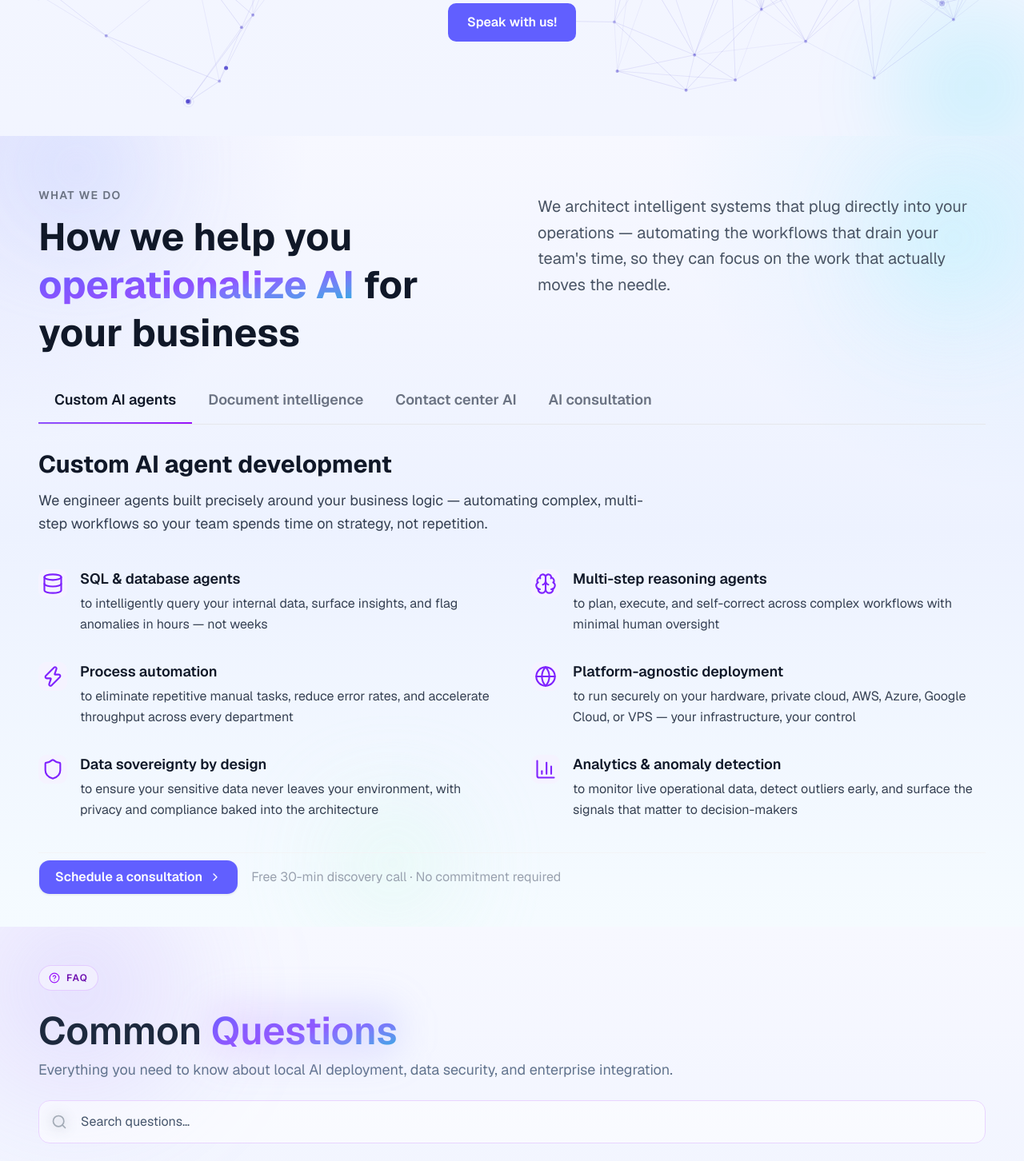
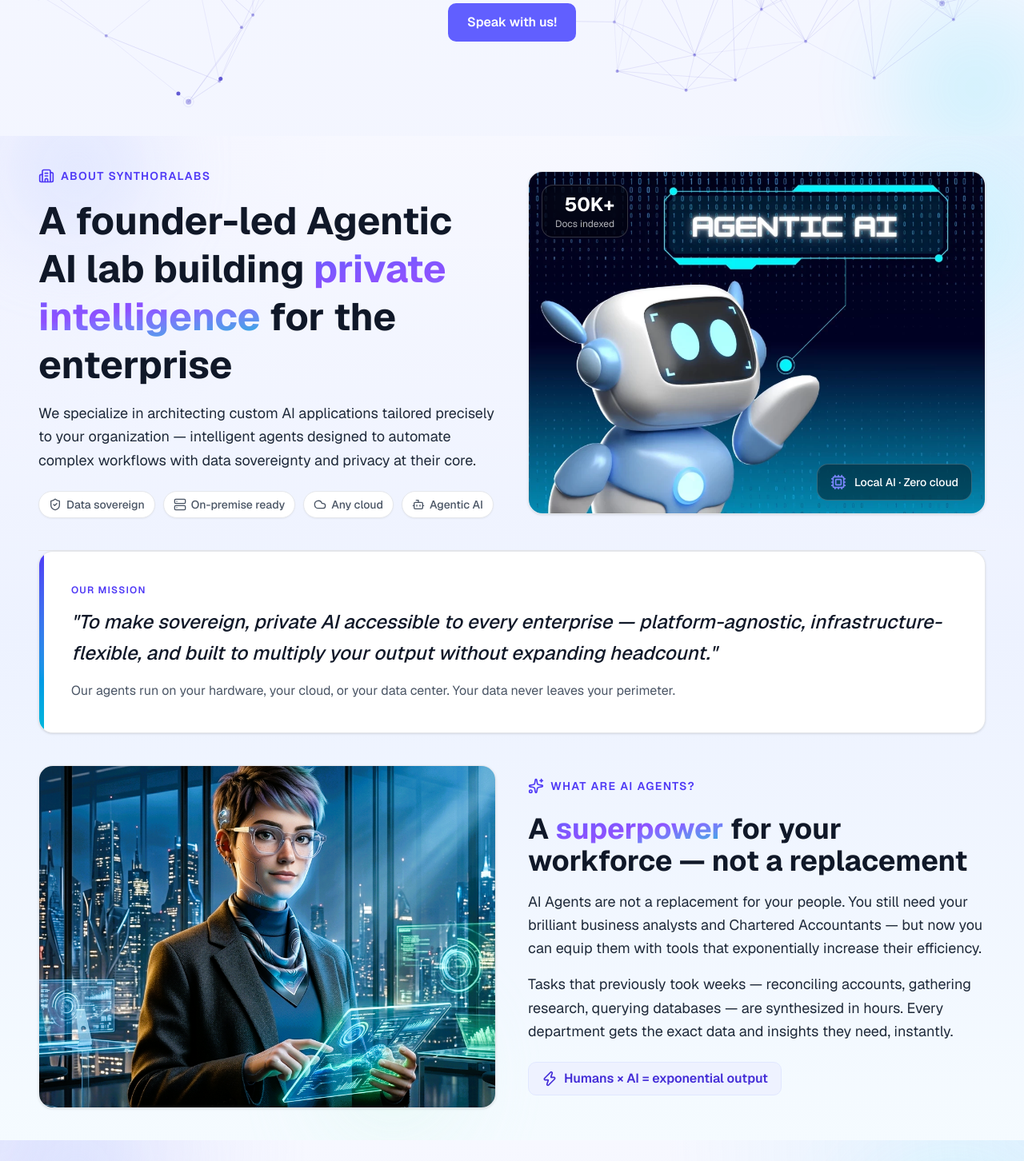
Before and after one commit to Amitkumar458/SynthoraLabs, a Next.js app: page / in a window 1280 px wide. Shown: the part 580-2032 px from the top of the page at 80% size. Built offline with nearby package versions, Linux system fonts and the light colour scheme.

Commit message:
feat(ui): implement AboutUs section\n\nCreated new AboutUs component with custom UI and functionality

```diff
--- a/app/page.tsx
+++ b/app/page.tsx
@@ -3,6 +3,7 @@
 import { useState } from 'react'
 import FAQSection from '@/components/ui/Home/FAQSection'
 import Hero from '@/components/ui/Home/Hero'
+import AboutUs from '@/components/ui/Home/AboutUs'
 import WhatWeDo from '@/components/ui/Home/WhatWeDo'
 import Footer from '@/components/ui/shared/Footer'
 import Navbar from '@/components/ui/shared/Navbar'
@@ -15,6 +16,7 @@ export default function Home() {
     <main className="min-h-screen bg-[linear-gradient(180deg,#f7f8ff_0%,#edf2ff_45%,#f5fbff_100%)]">
       <Navbar onContactClick={() => setIsContactUsOpen(true)} />
       <Hero onContactClick={() => setIsContactUsOpen(true)} />
+      <AboutUs />
       <WhatWeDo onContactClick={() => setIsContactUsOpen(true)} />
       <FAQSection onContactClick={() => setIsContactUsOpen(true)}/>
       <Footer />
--- /dev/null
+++ b/components/ui/Home/AboutUs.tsx
@@ -0,0 +1,165 @@
+"use client";
+
+import { useState, useEffect, useRef } from "react";
+import {
+  Building2,
+  ShieldCheck,
+  Server,
+  Cloud,
+  Bot,
+  Cpu,
+  Sparkles,
+  Brain,
+  Zap,
+} from "lucide-react";
+
+function useInView(threshold = 0.15) {
+  const ref = useRef<HTMLDivElement>(null);
+  const [inView, setInView] = useState(false);
+  useEffect(() => {
+    const el = ref.current;
+    if (!el) return;
+    const obs = new IntersectionObserver(
+      ([entry]) => {
+        if (entry.isIntersecting) setInView(true);
+      },
+      { threshold }
+    );
+    obs.observe(el);
+    return () => obs.disconnect();
+  }, [threshold]);
+  return { ref, inView };
+}
+
+export default function AboutUs() {
+  const { ref: heroRef, inView: heroInView } = useInView();
+  const { ref: missionRef, inView: missionInView } = useInView();
+  const { ref: agentsRef, inView: agentsInView } = useInView();
+
+  return (
+    <section id="about" className="relative isolate overflow-hidden w-full py-0 px-4 sm:px-6 lg:px-12">
+      <div className="pointer-events-none absolute inset-0 -z-10 overflow-hidden">
+        <div className="absolute inset-0 bg-[radial-gradient(circle_at_top_left,rgba(129,140,248,0.04),transparent_24%),radial-gradient(circle_at_top_right,rgba(56,189,248,0.11),transparent_28%),linear-gradient(180deg,rgba(247,248,255,0.98),rgba(237,242,255,0.95),rgba(245,251,255,0.98))]" />
+        <div className="absolute -top-8 left-6 h-36 w-36 rounded-full bg-indigo-200/70 blur-3xl animate-[pulse_7s_ease-in-out_infinite]" />
+        <div className="absolute right-0 top-10 h-44 w-44 rounded-full bg-cyan-200/60 blur-3xl animate-[pulse_9s_ease-in-out_infinite]" />
+        <div className="absolute bottom-4 left-1/3 h-32 w-32 rounded-full bg-emerald-100/65 blur-3xl animate-[pulse_8s_ease-in-out_infinite]" />
+      </div>
+      <div className="max-w-7xl mx-auto">
+        <div
+          ref={heroRef}
+          className={`grid grid-cols-1 lg:grid-cols-2 gap-10 items-center py-10 transition-all duration-700 ease-out ${heroInView ? "opacity-100 translate-y-0" : "opacity-0 translate-y-8"
+            }`}
+        >
+          <div className="flex flex-col">
+            <div className="inline-flex items-center gap-2 text-sm font-semibold tracking-widest text-indigo-600 uppercase mb-4">
+              <Building2 size={20} />
+              About synthoralabs
+            </div>
+            <h2 className="text-3xl sm:text-4xl lg:text-5xl font-bold text-gray-900 leading-tight mb-4">
+              A founder-led Agentic AI lab building{" "}
+              <span className="bg-gradient-to-br from-indigo-500 via-violet-500 to-cyan-500 bg-clip-text text-transparent">private intelligence</span>{" "}
+              for the enterprise
+            </h2>
+            <p className="text-lg text-gray-800 leading-relaxed mb-6">
+              We specialize in architecting custom AI applications tailored precisely to your organization — intelligent agents designed to automate complex workflows with data sovereignty and privacy at their core.
+            </p>
+            <div className="flex flex-wrap gap-2.5">
+              <span className="inline-flex items-center gap-1.5 text-sm font-medium px-3 py-1.5 rounded-full border border-gray-200 bg-white text-gray-600 shadow-xs">
+                <ShieldCheck size={16} /> Data sovereign
+              </span>
+              <span className="inline-flex items-center gap-1.5 text-sm font-medium px-3 py-1.5 rounded-full border border-gray-200 bg-white text-gray-600 shadow-xs">
+                <Server size={16} /> On-premise ready
+              </span>
+              <span className="inline-flex items-center gap-1.5 text-sm font-medium px-3 py-1.5 rounded-full border border-gray-200 bg-white text-gray-600 shadow-xs">
+                <Cloud size={16} /> Any cloud
+              </span>
+              <span className="inline-flex items-center gap-1.5 text-sm font-medium px-3 py-1.5 rounded-full border border-gray-200 bg-white text-gray-600 shadow-xs">
+                <Bot size={16} /> Agentic AI
+              </span>
+            </div>
+          </div>
+
+          <div className="relative rounded-2xl overflow-hidden aspect-video lg:aspect-[4/3] border border-gray-200 shadow-sm group">
+            <img
+              src="/images/aboutus.png"
+              alt="Neural Network Concept"
+              className="w-full h-full object-cover transition-transform duration-700 group-hover:scale-105"
+              onError={(e) => {
+                (e.target as HTMLImageElement).src = "https://placehold.co/800x600/1a103a/a78bfa?text=About+Us+Hero+Image";
+              }}
+            />
+
+            <div className="absolute top-4 left-4 bg-black/40 backdrop-blur-md border border-white/20 rounded-xl px-4 py-2 text-right">
+              <div className="text-2xl font-bold text-white">50K+</div>
+              <div className="text-xs text-white/70">Docs indexed</div>
+            </div>
+
+            <div className="absolute bottom-4 right-4 bg-black/40 backdrop-blur-md border border-white/20 rounded-xl px-4 py-3 flex items-center gap-2.5">
+              <Cpu className="text-indigo-400" size={20} />
+              <span className="text-sm font-medium text-white">Local AI · Zero cloud</span>
+            </div>
+          </div>
+        </div>
+
+        <hr className="border-gray-200" />
+
+        {/* ── MISSION ── */}
+        <div
+          ref={missionRef}
+          className={`relative overflow-hidden rounded-2xl bg-white border border-gray-200 p-8 sm:p-10 shadow-sm transition-all duration-700 ease-out ${missionInView ? "opacity-100 translate-y-0" : "opacity-0 translate-y-8"
+            }`}
+        >
+          <div className="absolute top-0 left-0 w-1.5 h-full bg-gradient-to-b from-indigo-600 to-cyan-500" />
+          <div className="text-xs font-semibold tracking-widest text-indigo-600 uppercase mb-3">Our mission</div>
+          <div className="text-xl sm:text-2xl font-medium text-gray-900 leading-relaxed mb-4 italic">
+            "To make sovereign, private AI accessible to every enterprise — platform-agnostic, infrastructure-flexible, and built to multiply your output without expanding headcount."
+          </div>
+          <div className="text-md text-gray-600">
+            Our agents run on your hardware, your cloud, or your data center. Your data never leaves your perimeter.
+          </div>
+        </div>
+
+        {/* ── WHAT ARE AI AGENTS ── */}
+        <div
+          ref={agentsRef}
+          className={`grid grid-cols-1 lg:grid-cols-2 gap-10 items-center py-10 transition-all duration-700 ease-out ${agentsInView ? "opacity-100 translate-y-0" : "opacity-0 translate-y-8"
+            }`}
+        >
+          <div className="relative rounded-2xl overflow-hidden aspect-video lg:aspect-[4/3] border border-gray-200 shadow-sm group">
+            {/* Using dummy image as requested, user will place image in public/image */}
+            <img
+              src="/images/aboutsecond.png"
+              alt="Neural Network Concept"
+              className="w-full h-full object-cover transition-transform duration-700 group-hover:scale-105"
+              onError={(e) => {
+                (e.target as HTMLImageElement).src = "https://placehold.co/800x600/1a103a/a78bfa?text=About+Us+Hero+Image";
+              }}
+            />
+          </div>
+
+          <div className="order-1 lg:order-2 flex flex-col">
+            <div className="inline-flex items-center gap-2 text-sm font-semibold tracking-widest text-indigo-600 uppercase mb-6">
+              <Sparkles size={20} />
+              What are AI agents?
+            </div>
+            <h3 className="text-3xl sm:text-4xl lg:text-4xl font-bold text-gray-900 mb-4">
+              A <span className="bg-gradient-to-br from-indigo-500 via-violet-500 to-cyan-500 bg-clip-text text-transparent">superpower</span> for your workforce — not a replacement
+            </h3>
+            <p className="text-lg text-gray-800 leading-relaxed mb-4">
+              AI Agents are not a replacement for your people. You still need your brilliant business analysts and Chartered Accountants — but now you can equip them with tools that exponentially increase their efficiency.
+            </p>
+            <p className="text-lg text-gray-800 leading-relaxed mb-6">
+              Tasks that previously took weeks — reconciling accounts, gathering research, querying databases — are synthesized in hours. Every department gets the exact data and insights they need, instantly.
+            </p>
+            <div>
+              <span className="inline-flex items-center gap-2 px-4 py-2 rounded-lg bg-indigo-50 border border-indigo-100 text-indigo-700 textmd font-semibold">
+                <Zap size={20} />
+                Humans × AI = exponential output
+              </span>
+            </div>
+          </div>
+        </div>
+      </div>
+    </section>
+  );
+}
--- a/components/ui/Home/WhatWeDo.tsx
+++ b/components/ui/Home/WhatWeDo.tsx
@@ -221,7 +221,7 @@ function useInView(threshold = 0.15) {
   return { ref, inView };
 }
 
-export default function WhatWeDo({onContactClick}: { onContactClick: () => void }) {
+export default function WhatWeDo({ onContactClick }: { onContactClick: () => void }) {
   const [activeTab, setActiveTab] = useState(0);
   const [animating, setAnimating] = useState(false);
   const [displayTab, setDisplayTab] = useState(0);
@@ -243,7 +243,7 @@ export default function WhatWeDo({onContactClick}: { onContactClick: () => void
     <section
       id="services"
       ref={sectionRef}
-      className="relative isolate overflow-hidden w-full bg-[linear-gradient(180deg,#f7f8ff_0%,#edf2ff_45%,#f5fbff_100%)] pt-16 pb-10 px-4 sm:px-6 lg:px-12"
+      className="relative isolate overflow-hidden w-full bg-[linear-gradient(180deg,#f7f8ff_0%,#edf2ff_45%,#f5fbff_100%)] pt-12 pb-10 px-4 sm:px-6 lg:px-12"
     >
       <div className="pointer-events-none absolute inset-0 -z-10 overflow-hidden">
         <div className="absolute inset-0 bg-[radial-gradient(circle_at_top_left,rgba(129,140,248,0.14),transparent_24%),radial-gradient(circle_at_top_right,rgba(56,189,248,0.11),transparent_28%),linear-gradient(180deg,rgba(247,248,255,0.98),rgba(237,242,255,0.95),rgba(245,251,255,0.98))]" />
@@ -255,8 +255,7 @@ export default function WhatWeDo({onContactClick}: { onContactClick: () => void
 
         {/* Header */}
         <div
-          className={`flex flex-col lg:flex-row lg:items-start lg:gap-16 mb-6 transition-all duration-700 ease-out ${
-            inView ? "opacity-100 translate-y-0" : "opacity-0 translate-y-8"
+          className={`flex flex-col lg:flex-row lg:items-start lg:gap-16 mb-6 transition-all duration-700 ease-out ${inView ? "opacity-100 translate-y-0" : "opacity-0 translate-y-8"
             }`}
         >
           <div className="lg:w-1/2">
@@ -295,8 +294,7 @@ export default function WhatWeDo({onContactClick}: { onContactClick: () => void
                 <button
                   key={t.id}
                   onClick={() => handleTabChange(i)}
-                  className={`relative px-5 py-4 text-lg font-semibold whitespace-nowrap transition-colors duration-200 focus:outline-none ${
-                    activeTab === i
+                  className={`relative px-5 py-4 text-lg font-semibold whitespace-nowrap transition-colors duration-200 focus:outline-none ${activeTab === i
                     ? "text-gray-900"
                     : "text-gray-500 hover:text-gray-700"
                     }`}
@@ -305,8 +303,7 @@ export default function WhatWeDo({onContactClick}: { onContactClick: () => void
                   <span className="sm:hidden">{t.shortLabel}</span>
                   {/* Active underline */}
                   <span
-                    className={`absolute bottom-0 left-0 right-0 h-0.5 bg-gradient-to-r ${t.accent} transition-all duration-300 ${
-                      activeTab === i ? "opacity-100 scale-x-100" : "opacity-0 scale-x-0"
+                    className={`absolute bottom-0 left-0 right-0 h-0.5 bg-gradient-to-r ${t.accent} transition-all duration-300 ${activeTab === i ? "opacity-100 scale-x-100" : "opacity-0 scale-x-0"
                       } origin-left`}
                   />
                 </button>
@@ -316,8 +313,7 @@ export default function WhatWeDo({onContactClick}: { onContactClick: () => void
 
           {/* Tab content */}
           <div
-            className={`transition-all duration-220 ease-out ${
-              animating ? "opacity-0 translate-y-3" : "opacity-100 translate-y-0"
+            className={`transition-all duration-220 ease-out ${animating ? "opacity-0 translate-y-3" : "opacity-100 translate-y-0"
               }`}
           >
             {/* Sub heading + desc */}
--- a/components/ui/shared/Navbar.tsx
+++ b/components/ui/shared/Navbar.tsx
@@ -11,14 +11,14 @@ import { Button } from '../common/button'
 const navLinks = [
   { label: 'Home', href: '#home' },
 
+  { label: 'About', href: '#about' },
+
   { label: 'Services', href: '#services' },
-
-  { label: 'About', href: '#about' },
 
   { label: 'FAQ', href: '#faq' },
 ]
 
-export default function Navbar({onContactClick}: {onContactClick: () => void}) {
+export default function Navbar({ onContactClick }: { onContactClick: () => void }) {
   const [isOpen, setIsOpen] = useState(false)
   const [isVisible, setIsVisible] = useState(true)
   const [lastScroll, setLastScroll] = useState(0)
@@ -40,9 +40,8 @@ export default function Navbar({onContactClick}: {onContactClick: () => void}) {
 
   return (
     <header
-      className={`sticky top-0 z-50 w-full px-6 py-4 transition-transform duration-300 ${
-        isVisible ? 'translate-y-0' : '-translate-y-full'
-      }`}
+      className={`sticky top-0 z-50 w-full px-6 py-4 transition-transform duration-300 ${isVisible ? 'translate-y-0' : '-translate-y-full'
+        }`}
     >
       <nav className="flex items-center justify-between rounded-[14px] border border-indigo-800/15 bg-white/85 px-6 py-2 shadow-[0_1px_3px_rgba(99,102,241,0.08)] backdrop-blur-md">
         {/* Logo */}
```
Also changed, not shown: public/images/aboutsecond.png (added), public/images/aboutus.png (added). Lines whose indentation alone changed are shown as unchanged.
